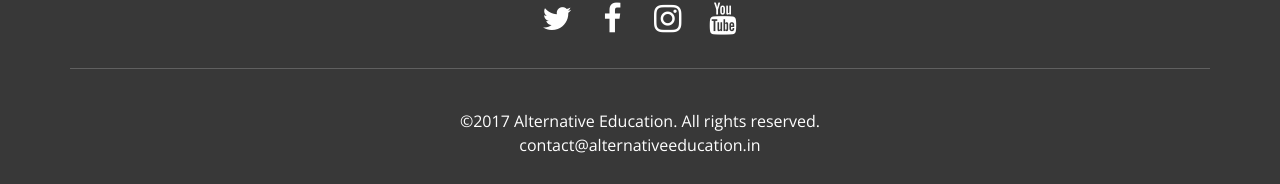
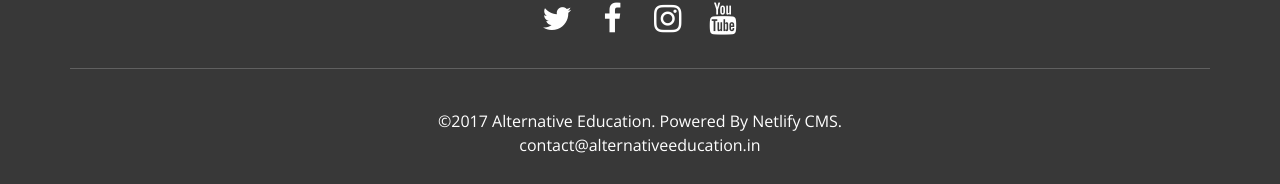
Before and after one commit to alteducation/web, a Jekyll site: the page built from get-involved.html, in a window 1280 px wide and 900 px high, scrolled down 2005 px. Shown: the part 713-897 px from the top of the window. Built offline with Jekyll 4.4.1, drawn with Linux system fonts in a browser that asks for light colours; some web fonts are replaced; comment, search, counter and statistics services are not loaded.

Commit message:
Added Powered By Netlify To Footer As A Thank You :)

```diff
--- a/_includes/footer.html
+++ b/_includes/footer.html
@@ -7,7 +7,7 @@
     <li><a href="#link"><i class="fa fa-instagram fa-fw"></i></a></li>
     <li><a href="#link"><i class="fa fa-youtube fa-fw"></i></a></li>
   </ul>
-    <p>©2017 Alternative Education. All rights reserved.<br> contact@alternativeeducation.in</p>
+    <p>©2017 Alternative Education. Powered By <a href="https://www.netlifycms.org/">Netlify CMS.</a><br> contact@alternativeeducation.in</p>
 
   </div>
 </footer>
```
